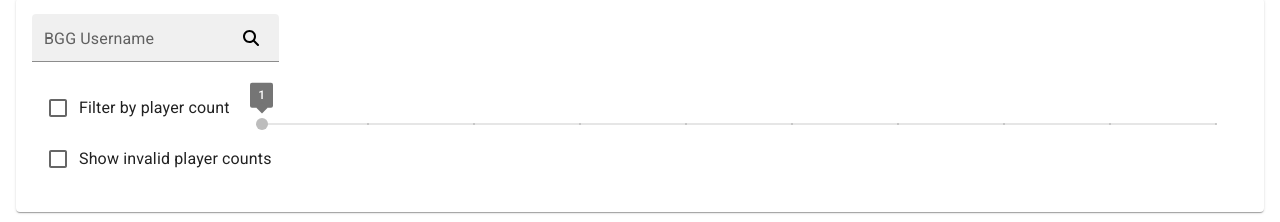
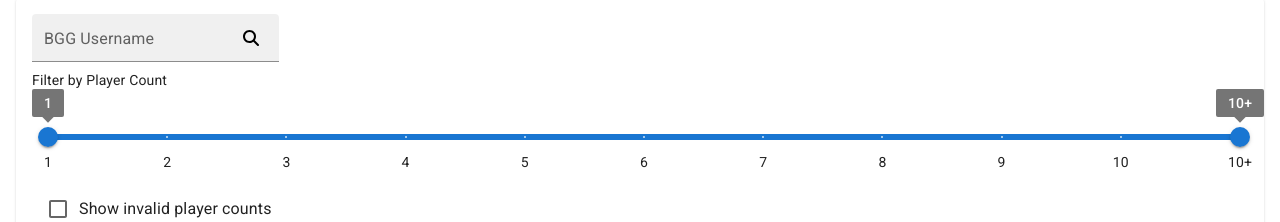
Before and after one commit to davidhorm/bgg-what-to-play, a React (Vite) app: page / in a window 1280 px wide. Shown: the part 130-352 px from the top of the page. Built offline with nearby package versions, Linux system fonts and the light colour scheme.

Commit message:
Major Refactor creating <PlayerCountSlider /> - Moved <Slider> out of <FilterControls> - Removed `filterByPlayerCountActive` state/controls - Refactored from single value to `filterByPlayerCountRange` tuple - Sort by Range is by the Sum of the SortScore

```diff
--- a/src/components/SearchFilterForm/BggCollection/BggCollection.utils.ts
+++ b/src/components/SearchFilterForm/BggCollection/BggCollection.utils.ts
@@ -3,6 +3,7 @@ import type { CollectionFilters } from "../useCollectionFilters";
 
 const addOneIfHasPlusSign = (value: string) => (value.endsWith("+") ? 1 : 0);
 
+/** TODO: Refactor calc as part of original query (p2) */
 const normalizeToNumPlayers = (
   numplayers: BoardGame["recommendedPlayerCount"][number]["numplayers"]
 ): number =>
@@ -32,26 +33,48 @@ const maybeShowInvalidPlayerCount =
             .filter(removeRecsMoreThan(game.maxPlayers)),
         };
 
-const maybeRemoveGamesNotWithinPlayerCountValue =
+/** TODO: Add unit tests (p3) */
+const removeGamesNotWithinPlayerCountRange =
   (filterState: CollectionFilters) =>
-  (game: BoardGame): boolean =>
-    filterState.filterByPlayerCountActive
-      ? game.recommendedPlayerCount.filter(
-          (g) => g.numplayers === filterState.filterByPlayerCountValue
-        ).length > 0
-      : true;
+  (game: BoardGame): boolean => {
+    const [minFilterCount, maxFilterCount] =
+      filterState.filterByPlayerCountRange;
+
+    const minWithinRange =
+      minFilterCount <= game.minPlayers && game.minPlayers <= maxFilterCount;
+    const maxWithinRange =
+      minFilterCount <= game.maxPlayers && game.maxPlayers <= maxFilterCount;
+
+    return minWithinRange || maxWithinRange;
+  };
+
+const calcSortScoreSum = (
+  game: BoardGame,
+  minRange: number,
+  maxRange: number
+): number =>
+  game.recommendedPlayerCount
+    .filter(
+      (g) =>
+        minRange <= normalizeToNumPlayers(g.numplayers) &&
+        normalizeToNumPlayers(g.numplayers) <= maxRange
+    )
+    .reduce((prev, curr) => curr.sortScore + prev, 0);
 
 const maybeSortByScore =
   (filterState: CollectionFilters) =>
-  (gameA: BoardGame, gameB: BoardGame): number =>
-    filterState.filterByPlayerCountActive
-      ? gameB.recommendedPlayerCount.filter(
-          (b) => b.numplayers === filterState.filterByPlayerCountValue
-        )?.[0].sortScore -
-        gameA.recommendedPlayerCount.filter(
-          (a) => a.numplayers === filterState.filterByPlayerCountValue
-        )?.[0].sortScore
-      : 0;
+  (gameA: BoardGame, gameB: BoardGame): number => {
+    const [minRange, maxRange] = filterState.filterByPlayerCountRange;
+
+    if (minRange !== 1 || maxRange !== Number.POSITIVE_INFINITY) {
+      return (
+        calcSortScoreSum(gameB, minRange, maxRange) -
+        calcSortScoreSum(gameA, minRange, maxRange)
+      );
+    }
+
+    return 0;
+  };
 
 export const applyFiltersAndSorts = (
   games: BoardGame[],
@@ -59,5 +82,5 @@ export const applyFiltersAndSorts = (
 ) =>
   games
     ?.map(maybeShowInvalidPlayerCount(filterState))
-    .filter(maybeRemoveGamesNotWithinPlayerCountValue(filterState))
+    .filter(removeGamesNotWithinPlayerCountRange(filterState))
     .sort(maybeSortByScore(filterState));
--- a/src/components/SearchFilterForm/BggCollection/GameCard/PlayerCountChart.tsx
+++ b/src/components/SearchFilterForm/BggCollection/GameCard/PlayerCountChart.tsx
@@ -32,9 +32,15 @@ const getFill = (
   recommendation: Recommendation
 ) => {
   const [defaultColor, fadedColor] = colorFillByRec[recommendation];
+  const [minRange, maxRange] = filterState.filterByPlayerCountRange;
 
-  if (filterState.filterByPlayerCountActive) {
-    return numplayers === filterState.filterByPlayerCountValue
+  if (minRange !== 1 || maxRange !== Number.POSITIVE_INFINITY) {
+    const playerCountOnRec =
+      typeof numplayers === "string"
+        ? parseInt(numplayers, 10) + 1
+        : numplayers;
+
+    return minRange <= playerCountOnRec && playerCountOnRec <= maxRange
       ? defaultColor
       : fadedColor;
   }
--- a/src/components/SearchFilterForm/FilterControls.tsx
+++ b/src/components/SearchFilterForm/FilterControls.tsx
@@ -1,7 +1,6 @@
 import Checkbox from "@mui/material/Checkbox";
 import FormControlLabel from "@mui/material/FormControlLabel";
 import FormGroup from "@mui/material/FormGroup";
-import Slider from "@mui/material/Slider";
 import type { useCollectionFilters } from "./useCollectionFilters";
 
 type Props = {
@@ -13,40 +12,6 @@ export const FilterControls = ({
 }: Props) => (
   <section className="p-4">
     <FormGroup>
-      <div className="flex">
-        <FormControlLabel
-          label="Filter by player count"
-          className="min-w-fit"
-          control={
-            <Checkbox
-              checked={filterState.filterByPlayerCountActive}
-              onChange={() =>
-                filterDispatch({ type: "TOGGLE_FILTER_BY_PLAYER_COUNT_ACTIVE" })
-              }
-            />
-          }
-        />
-
-        <Slider
-          aria-label="Filter by player count"
-          className="mx-4 mt-8"
-          getAriaValueText={(value) => value.toString()}
-          valueLabelDisplay="on"
-          size="small"
-          min={1}
-          max={10} // TODO: define range (p3)
-          marks
-          disabled={!filterState.filterByPlayerCountActive}
-          value={filterState.filterByPlayerCountValue}
-          onChange={(_, value) =>
-            filterDispatch({
-              type: "SET_FILTER_BY_PLAYER_COUNT_VALUE",
-              payload: value as number,
-            })
-          }
-        />
-      </div>
-
       <FormControlLabel
         label="Show invalid player counts"
         control={
--- /dev/null
+++ b/src/components/SearchFilterForm/PlayerCountSlider.tsx
@@ -0,0 +1,48 @@
+import Slider from "@mui/material/Slider";
+import type { useCollectionFilters } from "./useCollectionFilters";
+
+type Props = {
+  filter: ReturnType<typeof useCollectionFilters>;
+};
+
+const getValueLabel = (value: number) =>
+  value > 10 ? "10+" : value.toString();
+
+const marks = Array.from({ length: 11 }, (_, i) => i + 1).map((value) => ({
+  value,
+  label: getValueLabel(value),
+}));
+
+const convertElevenToInfinity = (value: number) =>
+  value === 11 ? Number.POSITIVE_INFINITY : value;
+
+export const PlayerCountSlider = ({
+  filter: { filterState, filterDispatch },
+}: Props) => (
+  <div className="mt-2 mr-6 flex flex-col">
+    <label htmlFor="player-count" className="text-sm">
+      Filter by Player Count
+    </label>
+    <Slider
+      id="player-count"
+      aria-label="Filter by player count"
+      className="mx-4 mt-8"
+      getAriaLabel={getValueLabel}
+      getAriaValueText={getValueLabel}
+      valueLabelFormat={getValueLabel}
+      valueLabelDisplay="on"
+      min={1}
+      max={11}
+      marks={marks}
+      scale={convertElevenToInfinity}
+      value={filterState.filterByPlayerCountRange}
+      onChange={(_, value) => {
+        const [minRange, maxRange] = value as number[];
+        filterDispatch({
+          type: "SET_FILTER_BY_PLAYER_COUNT_VALUE",
+          payload: [minRange, convertElevenToInfinity(maxRange)],
+        });
+      }}
+    />
+  </div>
+);
--- a/src/components/SearchFilterForm/SearchFilterForm.tsx
+++ b/src/components/SearchFilterForm/SearchFilterForm.tsx
@@ -2,6 +2,7 @@ import Paper from "@mui/material/Paper";
 import { BggCollection } from "./BggCollection";
 import { FilterControls } from "./FilterControls";
 import { Header } from "./Header";
+import { PlayerCountSlider } from "./PlayerCountSlider";
 import { UsernameInput } from "./UsernameInput";
 import { useCollectionFilters } from "./useCollectionFilters";
 
@@ -15,6 +16,8 @@ export const SearchFilterForm = () => {
       <Paper elevation={1} className="p-4">
         <UsernameInput filter={filter} />
 
+        <PlayerCountSlider filter={filter} />
+
         <FilterControls filter={filter} />
       </Paper>
 
--- a/src/components/SearchFilterForm/useCollectionFilters.ts
+++ b/src/components/SearchFilterForm/useCollectionFilters.ts
@@ -20,10 +20,14 @@ const setQueryParam = (key: QueryParamKey, value: string) => {
 //#endregion QueryParams
 
 const initialState = {
+  /** The username defined in the query param, or submitted in the input. */
   username: getQueryParamValue(QUERY_PARAMS.USERNAME),
+
+  /** If `true`, then show the invalid Player Count outside of the game's actual min/max Player Count. */
   showInvalidPlayerCount: false,
-  filterByPlayerCountActive: false,
-  filterByPlayerCountValue: 1,
+
+  /** The `[minRange, maxRange]` the user wants to filter/sort the collection. */
+  filterByPlayerCountRange: [1, Number.POSITIVE_INFINITY],
 };
 
 export type CollectionFilters = typeof initialState;
@@ -44,23 +48,15 @@ const toggleShowInvalidPlayerCount: ActionHandler<Partial<undefined>> = (
   state
 ) => ({ ...state, showInvalidPlayerCount: !state.showInvalidPlayerCount });
 
-const toggleFilterByPlayerCountActive: ActionHandler<Partial<undefined>> = (
-  state
-) => ({
-  ...state,
-  filterByPlayerCountActive: !state.filterByPlayerCountActive,
-});
-
-const setFilterByPlayerCountValue: ActionHandler<number> = (
+const setFilterByPlayerCountValue: ActionHandler<number[]> = (
   state,
   payload
-) => ({ ...state, filterByPlayerCountValue: payload });
+) => ({ ...state, filterByPlayerCountRange: payload });
 
 const actions = {
   RESET_FILTERS: resetFilters,
   SET_USERNAME: setUsername,
   TOGGLE_SHOW_INVALID_PLAYER_COUNT: toggleShowInvalidPlayerCount,
-  TOGGLE_FILTER_BY_PLAYER_COUNT_ACTIVE: toggleFilterByPlayerCountActive,
   SET_FILTER_BY_PLAYER_COUNT_VALUE: setFilterByPlayerCountValue,
 };
 
```
Also changed, not shown: 1 other file (tests, documents, lock files or other folders).
